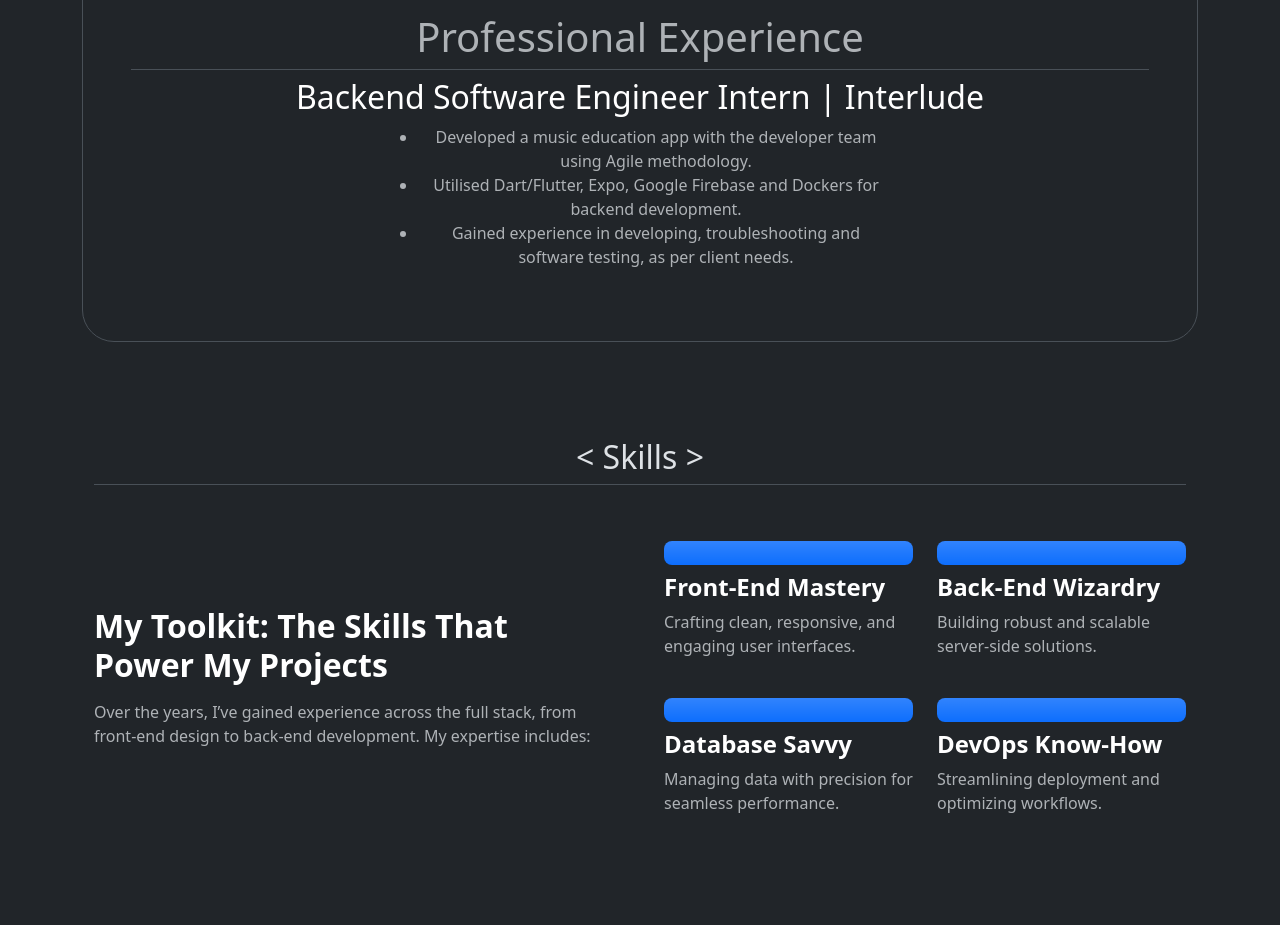
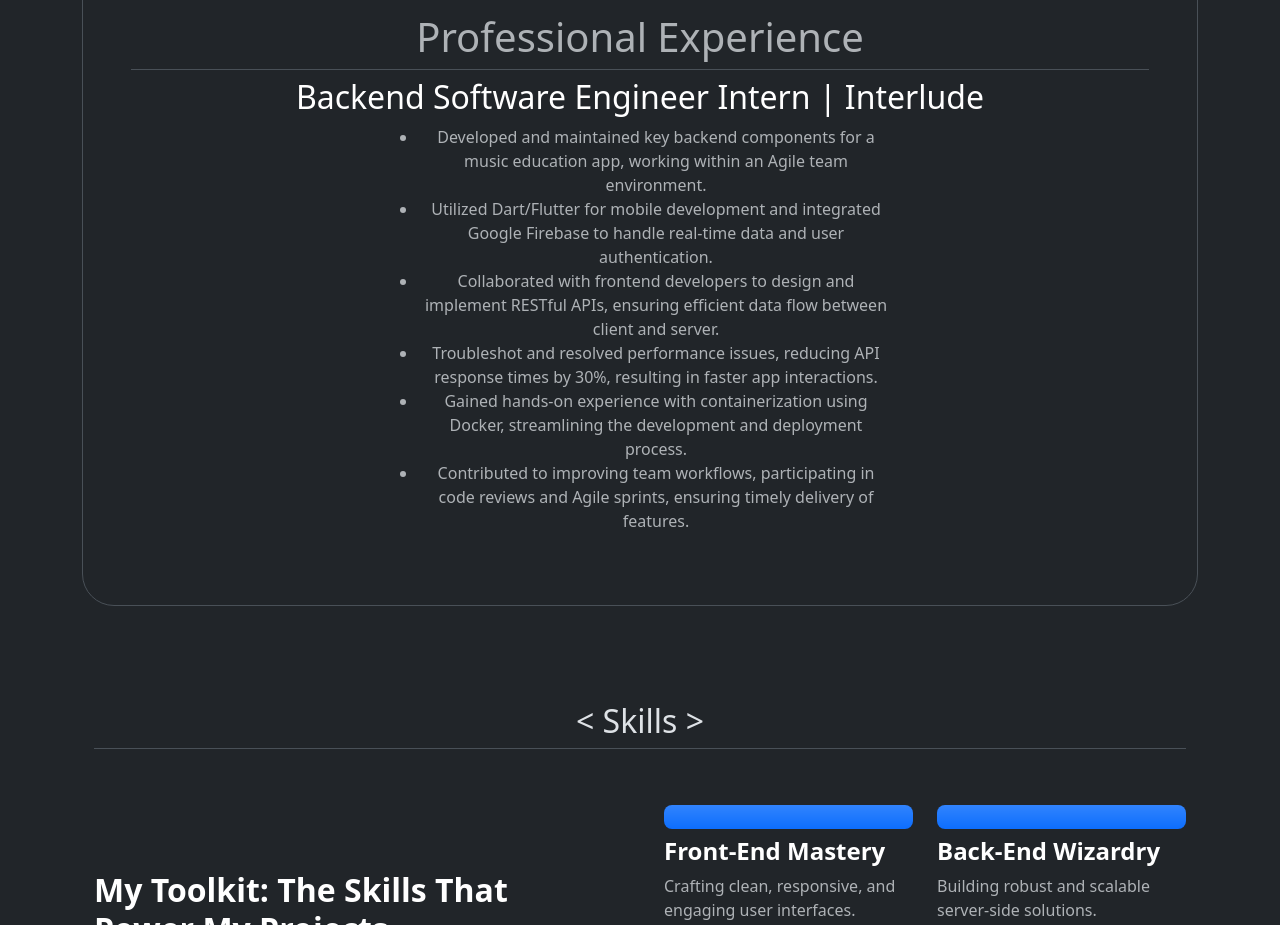
Before and after one commit to yakshp/Portfolio, a plain HTML site: page index.html in a window 1280 px wide. Shown: the part 902-1827 px from the top of the page. Drawn offline with nearby package versions, Linux system fonts and the light colour scheme.

Commit message:
Update index.html

```diff
--- a/index.html
+++ b/index.html
@@ -43,9 +43,12 @@
           <h1 class="pb-2 border-bottom">Professional Experience</h1>
           <h2 class="text-body-emphasis">Backend Software Engineer Intern | Interlude</h2>
           <ul class="col-lg-6 mx-auto mb-4">
-            <li>Developed a music education app with the developer team using Agile methodology.</li>
-            <li>Utilised Dart/Flutter, Expo, Google Firebase and Dockers for backend development.</li>
-            <li>Gained experience in developing, troubleshooting and software testing, as per client needs.</li>
+            <li>Developed and maintained key backend components for a music education app, working within an Agile team environment.</li>
+            <li>Utilized Dart/Flutter for mobile development and integrated Google Firebase to handle real-time data and user authentication.</li>
+            <li>Collaborated with frontend developers to design and implement RESTful APIs, ensuring efficient data flow between client and server.</li>
+            <li>Troubleshot and resolved performance issues, reducing API response times by 30%, resulting in faster app interactions.</li>
+            <li>Gained hands-on experience with containerization using Docker, streamlining the development and deployment process.</li>
+            <li>Contributed to improving team workflows, participating in code reviews and Agile sprints, ensuring timely delivery of features.</li>
           </ul>
 
         </div>
```
